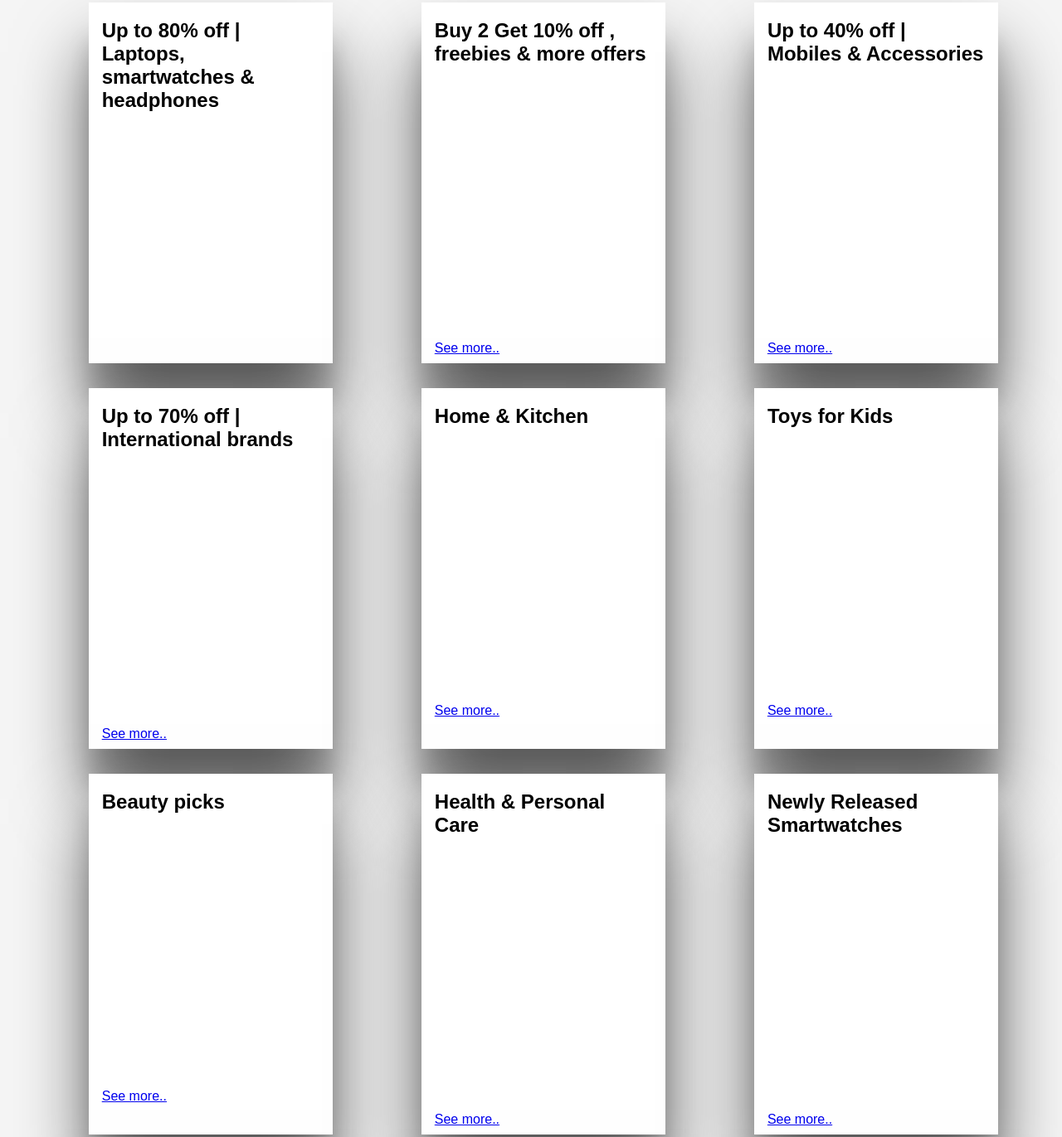
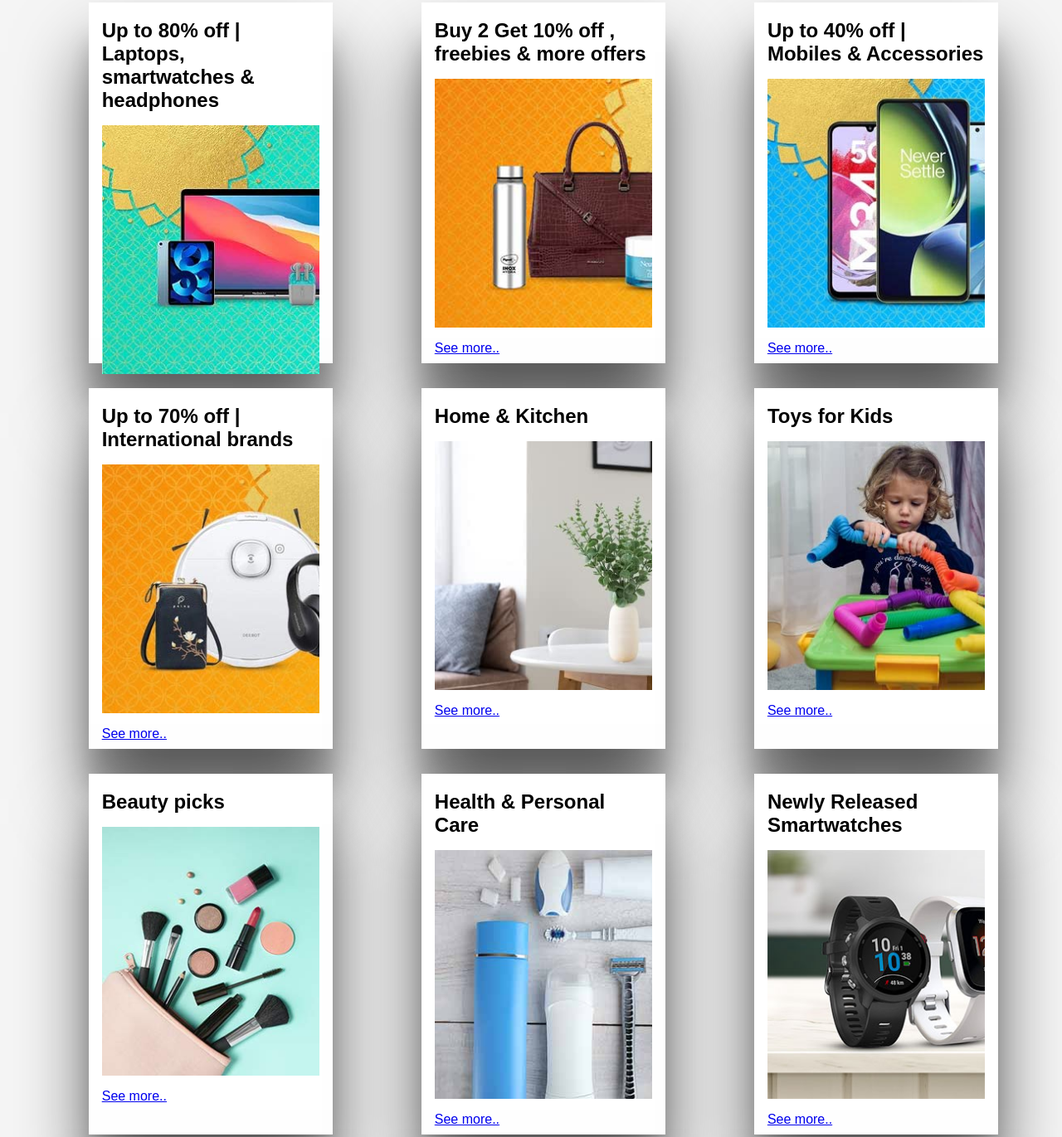
Before and after one commit to realsuyash/Amazon-Clone, a plain HTML site: page index.html in a window 1280 px wide. Shown: the part 577-1948 px from the top of the page at 83% size. Drawn offline with Linux system fonts and the light colour scheme; the site is published under a folder, as on GitHub Pages, so addresses that start at the root find nothing.

Commit message:
debugged

```diff
--- a/index.html
+++ b/index.html
@@ -84,7 +84,7 @@
         <div class="box1 box">
             <div class="box-content">
                 <h2>Up to 80% off | Laptops, smartwatches & headphones</h2>
-                <div class="box-img" style="background-image: url(/laptop-offers.jpg);" ></div>
+                <div class="box-img" style="background-image: url(./laptop-offers.jpg);" ></div>
                 <p><a href="#">See more..</a></p>
             </div>
         </div>
@@ -92,7 +92,7 @@
         <div class="box1 box ">
             <div class="box-content">
                 <h2>Buy 2 Get 10% off , freebies & more offers</h2>
-                <div class="box-img" style="background-image: url(/buy1get1.jpg);" ></div>
+                <div class="box-img" style="background-image: url(./buy1get1.jpg);" ></div>
                 <p><a href="#">See more..</a></p>
             </div>
         </div>
@@ -100,7 +100,7 @@
         <div class="box1 box">
             <div class="box-content">
                 <h2>Up to 40% off | Mobiles & Accessories</h2>
-                <div class="box-img" style="background-image: url(/phones-offers.jpg);" ></div>
+                <div class="box-img" style="background-image: url(./phones-offers.jpg);" ></div>
                 <p><a href="#">See more..</a></p>
             </div>
         </div>
@@ -108,7 +108,7 @@
         <div class="box1 box">
             <div class="box-content">
                 <h2>Up to 70% off | International brands</h2>
-                <div class="box-img" style="background-image: url(/internations.jpg);" ></div>
+                <div class="box-img" style="background-image: url(./internations.jpg);" ></div>
                 <p><a href="#">See more..</a></p>
             </div>
         </div>
@@ -116,7 +116,7 @@
         <div class="box1 box">
             <div class="box-content">
                 <h2>Home & Kitchen</h2>
-                <div class="box-img" style="background-image: url(/home-kitchen.jpg);" ></div>
+                <div class="box-img" style="background-image: url(./home-kitchen.jpg);" ></div>
                 <p><a href="#">See more..</a></p>
             </div>
         </div>
@@ -124,7 +124,7 @@
         <div class="box1 box">
             <div class="box-content">
                 <h2>Toys for Kids</h2>
-                <div class="box-img" style="background-image: url(/toys.jpg);" ></div>
+                <div class="box-img" style="background-image: url(./toys.jpg);" ></div>
                 <p><a href="#">See more..</a></p>
             </div>
 
@@ -132,7 +132,7 @@
         <div class="box1 box">
             <div class="box-content">
                 <h2>Beauty picks</h2>
-                <div class="box-img" style="background-image: url(/beauty.jpg);" ></div>
+                <div class="box-img" style="background-image: url(./beauty.jpg);" ></div>
                 <p><a href="#">See more..</a></p>
             </div>
 
@@ -140,14 +140,14 @@
         <div class="box1 box">
             <div class="box-content">
                 <h2>Health & Personal Care</h2>
-                <div class="box-img" style="background-image: url(/health.jpg);" ></div>
+                <div class="box-img" style="background-image: url(./health.jpg);" ></div>
                 <p><a href="#">See more..</a></p>
             </div>
         </div>
         <div class="box1 box">
             <div class="box-content">
                 <h2>Newly Released Smartwatches</h2>
-                <div class="box-img" style="background-image: url(/smart-watch.jpg);" ></div>
+                <div class="box-img" style="background-image: url(./smart-watch.jpg);" ></div>
                 <p><a href="#">See more..</a></p>
             </div>
         </div>
@@ -155,7 +155,7 @@
         <div class="box1 box">
             <div class="box-content">
                 <h2>Upgrade your office furniture</h2>
-                <div class="box-img" style="background-image: url(/off-furniture.jpg);" ></div>
+                <div class="box-img" style="background-image: url(./off-furniture.jpg);" ></div>
                 <p><a href="#">See more..</a></p>
             </div>
 
@@ -163,7 +163,7 @@
         <div class="box1 box">
             <div class="box-content">
                 <h2>Player's paradise starts here</h2>
-                <div class="box-img" style="background-image: url(/players.jpg);" ></div>
+                <div class="box-img" style="background-image: url(./players.jpg);" ></div>
                 <p><a href="#">See more..</a></p>
             </div>
 
@@ -171,7 +171,7 @@
         <div class="box1 box">
             <div class="box-content">
                 <h2>For your Fitness Needs</h2>
-                <div class="box-img" style="background-image: url(/fitness.jpg);" ></div>
+                <div class="box-img" style="background-image: url(./fitness.jpg);" ></div>
                 <p><a href="#">See more..</a></p>
             </div>
         </div>
```
